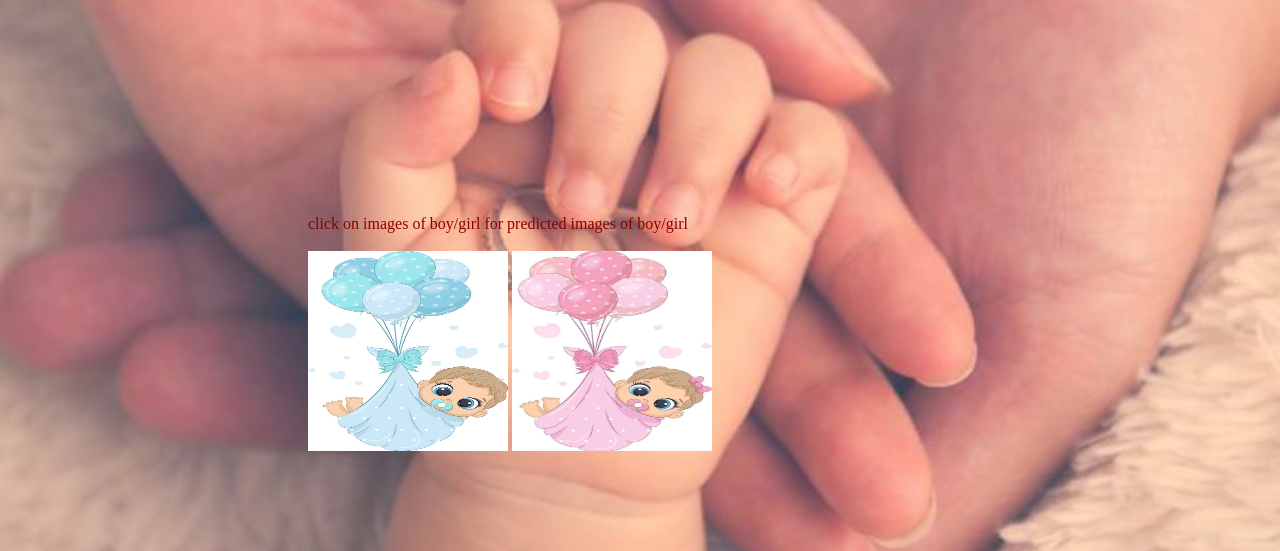
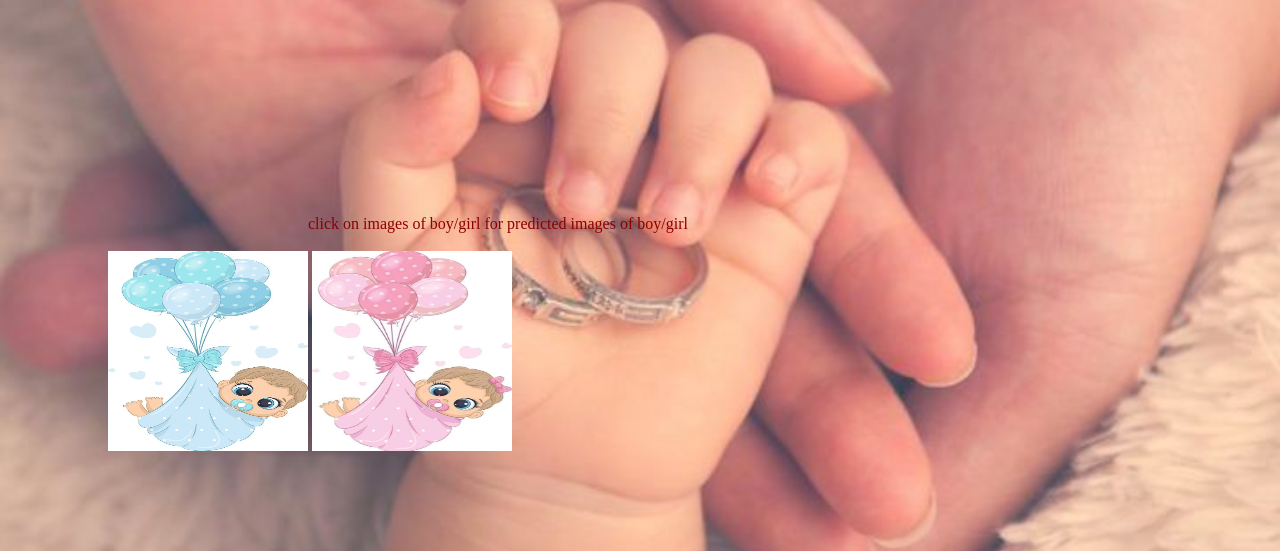
Before and after one commit to KeerthiPutluru/Baby-predictor, a plain HTML site: page index.html in a window 1280 px wide. Shown: the part 270-821 px from the top of the page. Drawn offline with Linux system fonts and the light colour scheme.

Commit message:
index.html

```diff
--- a/index.html
+++ b/index.html
@@ -47,7 +47,7 @@
             display: inline;
             position: relative;
             top:300px;
-            left:300px;
+            left:100px;
 
         }
     </style>
```
